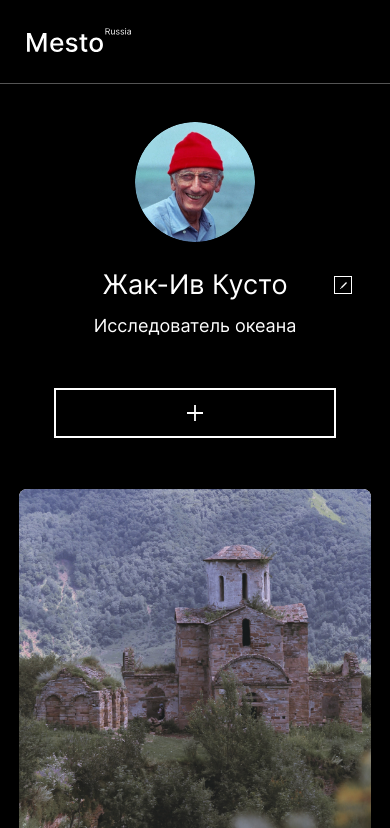
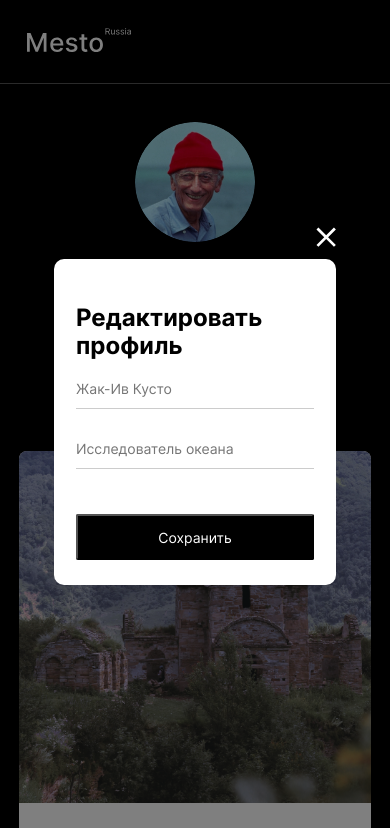
Before and after one commit to slavinskiyboris/mesto-project, a plain HTML site: page index.html in a window 390 px wide. Shown: the top 828 px of the page. Drawn offline with Linux system fonts and the light colour scheme.

Commit message:
add popup

```diff
--- /dev/null
+++ b/blocks/element/__button-like/_active/element__button-like_active.css
@@ -0,0 +1,4 @@
+.element__button-like_active {
+  background-image: url(../../../../images/like_active.svg);
+  opacity: 1;
+}
--- a/blocks/element/__button-like/element__button-like.css
+++ b/blocks/element/__button-like/element__button-like.css
@@ -6,6 +6,7 @@
   margin-bottom: 30px;
   background: url("../../../images/like.svg") center no-repeat;
   border-color: transparent;
+  cursor: pointer;
 }
 .element__button-like:hover {
   opacity: 0.5;
--- a/blocks/header/header.css
+++ b/blocks/header/header.css
@@ -1,9 +1,6 @@
 .header {
   max-width: 880px;
-  margin-top: 45px;
-  margin-bottom: 40px;
-  margin-left: auto;
-  margin-right: auto;
+  margin: 45px auto 40px;
   border-bottom: 1px solid #545454;
   min-height: 74px;
   box-sizing: border-box;
--- a/blocks/page/page.css
+++ b/blocks/page/page.css
@@ -19,11 +19,15 @@
 @media screen and (max-width: 1024px) {
   .page {
     max-width: 1024px;
+    margin-right: 19px;
+    margin-left: 19px;
   }
 }
 @media screen and (max-width: 768px) {
   .page {
     max-width: 768px;
+    margin-right: 0;
+    margin-left: 0;
   }
 }
 @media screen and (max-width: 320px) {
--- /dev/null
+++ b/blocks/popup/__button-close/popup__button-close.css
@@ -0,0 +1,23 @@
+.popup__button-close {
+  position: absolute;
+  top: -40px;
+  right: -40px;
+  width: 32px;
+  height: 32px;
+  background: url(../../../images/button-close.svg) no-repeat center transparent;
+  background-size: cover;
+  border: hidden;
+}
+
+.popup__button-close:hover {
+  opacity: 0.6;
+}
+
+@media screen and (max-width: 768px) {
+  .popup__button-close {
+    top: -32px;
+    right: 0;
+    width: 20px;
+    height: 20px;
+  }
+}
--- /dev/null
+++ b/blocks/popup/__button-save/popup__button-save.css
@@ -0,0 +1,22 @@
+.popup__button-save {
+  width: 100%;
+  height: 50px;
+  margin-bottom: 38px;
+  border-radius: 2px;
+  background-color: black;
+  color: #fff;
+  font-size: 1.125em;
+  line-height: 22px;
+}
+.popup__button-save:hover {
+  opacity: 0.8;
+}
+
+@media screen and (max-width: 767px) {
+  .popup__button-save {
+    height: 46px;
+    margin-bottom: 0;
+    font-size: 0.875em;
+    line-height: 17px;
+  }
+}
--- /dev/null
+++ b/blocks/popup/__container/popup__container.css
@@ -0,0 +1,19 @@
+.popup__container {
+  box-sizing: border-box;
+  display: flex;
+  position: relative;
+  flex-direction: column;
+  align-items: center;
+  min-width: 430px;
+  padding-top: 34px;
+  border-radius: 10px;
+  background-color: #fff;
+}
+
+@media screen and (max-width: 767px) {
+  .popup__container {
+    min-width: 282px;
+    max-width: 282px;
+    padding: 25px 22px 25px 22px;
+  }
+}
--- /dev/null
+++ b/blocks/popup/__form/popup__form.css
@@ -0,0 +1,3 @@
+.popup__form {
+  max-width: 330px;
+}
--- /dev/null
+++ b/blocks/popup/__input/popup__input.css
@@ -0,0 +1,22 @@
+.popup__input {
+  box-sizing: border-box;
+  width: 100%;
+  margin-bottom: 30px;
+  padding: 0;
+  padding-bottom: 13px;
+  border: 0;
+  border-bottom: 1px solid rgba(0, 0, 0, .2);
+  height: 27px;
+  font-size: 0.875em;
+  line-height: 17px;
+  outline: none;
+}
+.popup__input:last-of-type {
+  margin-bottom: 48px;
+}
+
+@media screen and (max-width: 767px) {
+  .popup__input:last-of-type {
+    margin-bottom: 45px;
+  }
+}
--- /dev/null
+++ b/blocks/popup/_openend/popup_openend.css
@@ -0,0 +1,4 @@
+.popup_opened {
+  display: flex;
+  opacity: 1;
+}
--- /dev/null
+++ b/blocks/popup/popup.css
@@ -0,0 +1,14 @@
+.popup {
+  display: none;
+  position: fixed;
+  top: 0;
+  left: 0;
+  align-items: center;
+  justify-content: center;
+  width: 100%;
+  height: 100%;
+  opacity: 0;
+  background-color: rgba(0, 0, 0, .5);
+  margin-right: auto;
+  margin-left: auto;
+}
--- a/blocks/profile/__button-add/profile__button-add.css
+++ b/blocks/profile/__button-add/profile__button-add.css
@@ -5,10 +5,17 @@
   height: 50px;
   background: url("../../../images/vector-add.svg") no-repeat center transparent;
   border: white 2px solid;
+  margin-right: 0;
+  cursor: pointer;
 }
 .profile__button-add:hover {
   opacity: 0.6;
   transition: opacity 0.3s ease;
+}
+@media screen and (max-width: 1024px) {
+  .profile__button-add {
+    margin-left: auto;
+  }
 }
 @media screen and (max-width: 767px) {
   .profile__button-add {
--- a/blocks/profile/__button-edit/profile__button-edit.css
+++ b/blocks/profile/__button-edit/profile__button-edit.css
@@ -1,9 +1,12 @@
 .profile__button-edit {
   width: 24px;
   height: 24px;
-  margin-top: 37px;
   border: white 1px solid;
   background: url("../../../images/vector-edit.svg") no-repeat center transparent;
+  position: absolute;
+  top: 15px;
+  left: 312px;
+  cursor: pointer;
 }
 .profile__button-edit:hover {
   opacity: 0.6;
@@ -11,9 +14,8 @@
 }
 @media screen and (max-width: 767px) {
   .profile__button-edit {
-    position: absolute;
-    top: 154px;
-    right: 19px;
+    top: 8px;
+    left: 195px;
     width: 18px;
     height: 18px;
     margin-bottom: 0;
--- a/blocks/profile/__description/profile__description.css
+++ b/blocks/profile/__description/profile__description.css
@@ -6,4 +6,15 @@
   font-size: 18px;
   line-height: 22px;
   max-width: 336px;
+  margin-bottom: 0;
+  text-overflow: ellipsis;
+  white-space: nowrap;
 }
+@media screen and (max-width: 767px) {
+  .profile__description {
+    max-width: 220px;
+    font-size: 0.875em;
+    line-height: 17px;
+    text-align: center;
+  }
+}
--- a/blocks/profile/__info/profile__info.css
+++ b/blocks/profile/__info/profile__info.css
@@ -1,8 +1,12 @@
 .profile__info {
   margin-top: 22px;
-  margin-left: 30px;
+  position: relative;
 }
-
+@media screen and (max-width: 1024px) {
+  .profile__info {
+    margin-left: 30px;
+  }
+}
 @media screen and (max-width: 767px) {
   .profile__info {
     justify-self: center;
--- a/blocks/profile/profile.css
+++ b/blocks/profile/profile.css
@@ -4,15 +4,15 @@
   margin-bottom: 51px;
   display: flex;
   color: #fff;
-  position: relative;
   max-width: 880px;
+  justify-content: space-between;
 }
-
 @media screen and (max-width: 767px) {
   .profile {
     margin-right: 19px;
     margin-left: 19px;
     flex-direction: column;
     align-items: center;
+    margin-bottom: 36px;
   }
 }
--- a/index.html
+++ b/index.html
@@ -17,8 +17,8 @@
       <div class="profile__info">
         <p class="profile__name">Жак-Ив Кусто</p>
         <p class="profile__description">Исследователь океана</p>
+        <button class="profile__button-edit"></button>
       </div>
-      <button class="profile__button-edit"></button>
       <button type="button" class="profile__button-add"></button>
     </section>
 
@@ -77,5 +77,24 @@
   <footer class="footer">
     <p class="footer__copyright">&copy; 2021. Славинский Борис</p>
   </footer>
+
+  <div class="popup popup_opened">
+    <div class="popup__container">
+      <button type="button" class="popup__button-close"></button>
+      <form class="popup__form" name="form">
+
+        <h2 class="popup__title">Редактировать профиль</h2>
+
+        <label for="first-name"></label>
+        <input id="first-name" class="popup__input" placeholder="Жак-Ив Кусто" type="text" required name="user-name">
+
+        <label for="description"></label>
+        <input id="description" class="popup__input" placeholder="Исследователь океана" type="text" required name="user-description">
+        <button type="submit" class="popup__button-save">Сохранить</button>
+
+      </form>
+    </div>
+  </div>
+
 </body>
 </html>
--- a/pages/index.css
+++ b/pages/index.css
@@ -22,7 +22,17 @@
 @import url(../blocks/element/__item/element__item.css);
 @import url(../blocks/element/__image/element__image.css);
 @import url(../blocks/element/__button-like/element__button-like.css);
+@import url(../blocks/element/__button-like/_active/element__button-like_active.css);
 
 /*footer*/
 @import url(../blocks/footer/footer.css);
 @import url(../blocks/footer/__copyright/footer__copyright.css);
+
+/*popup*/
+@import url(../blocks/popup/popup.css);
+@import url(../blocks/popup/__container/popup__container.css);
+@import url(../blocks/popup/__button-close/popup__button-close.css);
+@import url(../blocks/popup/__form/popup__form.css);
+@import url(../blocks/popup/__button-save/popup__button-save.css);
+@import url(../blocks/popup/__input/popup__input.css);
+@import url(../blocks/popup/_openend/popup_openend.css);
```
Also changed, not shown: images/button-close.svg (added), images/like_active.svg (added).
